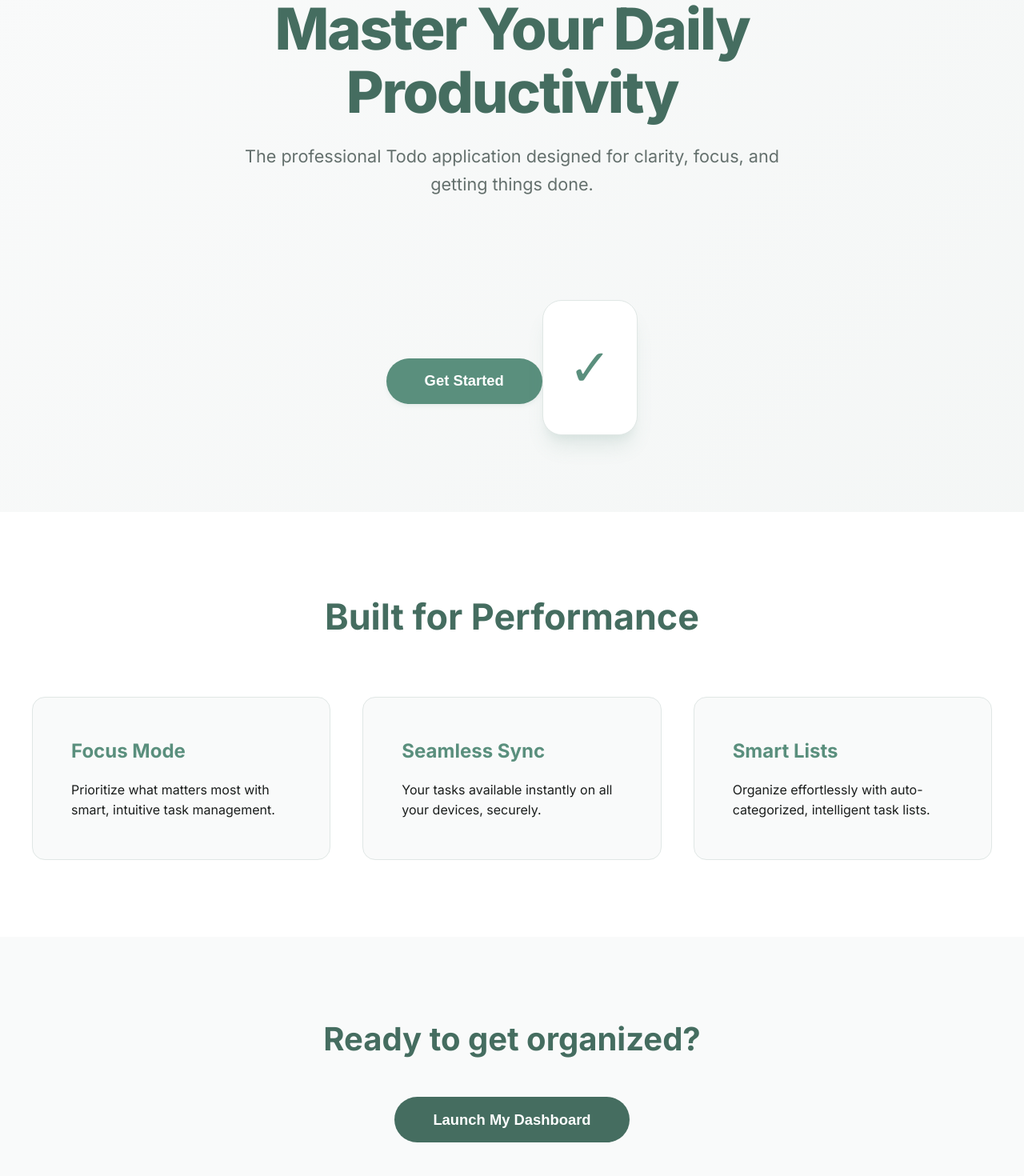
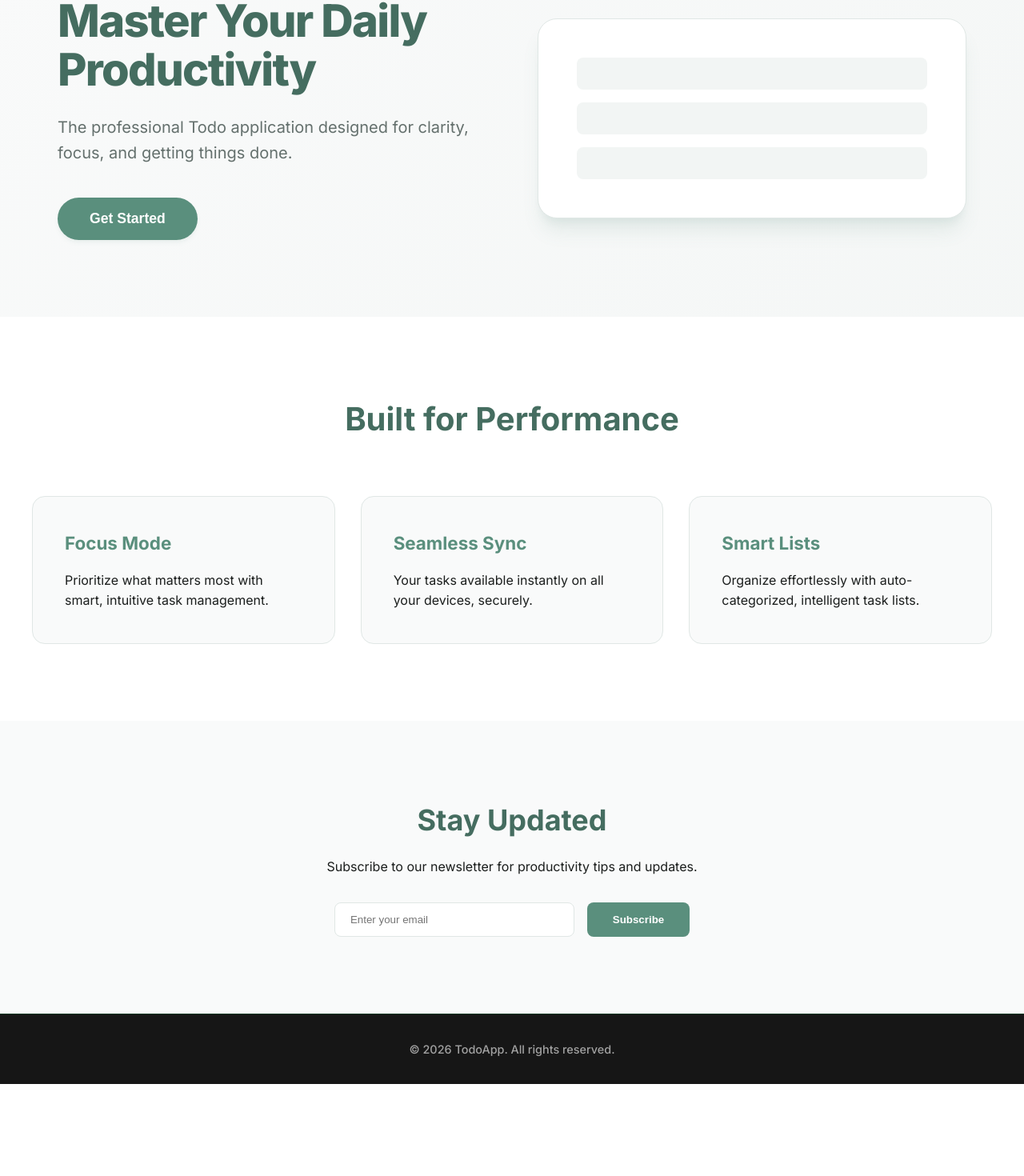
Before and after one commit to AreebaSadiq23/Todo-application, a Next.js app in the folder frontend/: page / in a window 1280 px wide. Shown: the part 178-1648 px from the top of the page at 80% size. After the commit the page ends 1533 px from the top, so only its background shows below. Built offline with nearby package versions, Linux system fonts and the light colour scheme; no server answers.

Commit message:
feat: restructure home page with hero visual, features, and newsletter

```diff
--- a/frontend/app/home.css
+++ b/frontend/app/home.css
@@ -9,14 +9,20 @@
 }
 
 .hero-section {
-  max-width: 1000px;
+  max-width: 1200px;
   margin: 0 auto;
   padding: 6rem 2rem;
-  text-align: center;
+}
+
+.hero-content {
+  display: grid;
+  grid-template-columns: 1fr 1fr;
+  gap: 4rem;
+  align-items: center;
 }
 
 .hero-title {
-  font-size: 4.5rem;
+  font-size: 3.5rem;
   font-weight: 800;
   margin-bottom: 1.5rem;
   color: var(--primary-dark);
@@ -25,22 +31,19 @@
 }
 
 .hero-subtitle {
-  font-size: 1.35rem;
+  font-size: 1.25rem;
   color: var(--gray-600);
-  margin-bottom: 3rem;
-  max-width: 700px;
-  margin-left: auto;
-  margin-right: auto;
+  margin-bottom: 2.5rem;
   line-height: 1.6;
 }
 
 .button-get-started {
-  padding: 1.1rem 3rem;
+  padding: 1rem 2.5rem;
   background: var(--primary);
   color: white;
   border: none;
   border-radius: var(--radius-full);
-  font-size: 1.15rem;
+  font-size: 1.1rem;
   font-weight: 600;
   cursor: pointer;
   transition: all var(--transition-base);
@@ -53,19 +56,25 @@
   box-shadow: var(--shadow-lg);
 }
 
-.hero-visual {
-  margin-top: 5rem;
-  padding: 2rem;
+.workflow-animation {
   background: white;
+  padding: 3rem;
   border-radius: var(--radius-2xl);
   border: 1px solid var(--gray-200);
   box-shadow: var(--shadow-xl);
-  display: inline-block;
 }
 
-.visual-placeholder {
-  font-size: 4rem;
-  color: var(--primary);
+.animation-box {
+  display: flex;
+  flex-direction: column;
+  gap: 1rem;
+}
+
+.task-item {
+  height: 40px;
+  background: var(--gray-100);
+  border-radius: var(--radius-md);
+  width: 100%;
 }
 
 .features-section {
@@ -74,7 +83,7 @@
 }
 
 .section-title {
-  font-size: 2.8rem;
+  font-size: 2.5rem;
   text-align: center;
   margin-bottom: 4rem;
   color: var(--primary-dark);
@@ -82,14 +91,14 @@
 
 .features-grid {
   display: grid;
-  grid-template-columns: repeat(auto-fit, minmax(320px, 1fr));
-  gap: 2.5rem;
+  grid-template-columns: repeat(auto-fit, minmax(300px, 1fr));
+  gap: 2rem;
   max-width: 1200px;
   margin: 0 auto;
 }
 
 .feature-card {
-  padding: 3rem;
+  padding: 2.5rem;
   background: var(--gray-50);
   border: 1px solid var(--gray-200);
   border-radius: var(--radius-xl);
@@ -103,35 +112,43 @@
 }
 
 .feature-card h3 {
-  font-size: 1.5rem;
+  font-size: 1.4rem;
   margin-bottom: 1rem;
   color: var(--primary);
 }
 
-.cta-section {
+.newsletter-section {
   text-align: center;
   padding: 6rem 2rem;
   background: var(--gray-50);
 }
 
-.cta-section h2 {
-  font-size: 2.5rem;
-  margin-bottom: 2.5rem;
+.newsletter-section h2 {
+  font-size: 2.25rem;
+  margin-bottom: 1rem;
   color: var(--primary-dark);
 }
 
-.button-cta {
-  padding: 1.1rem 3rem;
-  background: var(--primary-dark);
+.newsletter-form {
+  display: flex;
+  justify-content: center;
+  gap: 1rem;
+  margin-top: 2rem;
+}
+
+.newsletter-form input {
+  padding: 0.8rem 1.2rem;
+  border-radius: var(--radius-md);
+  border: 1px solid var(--gray-200);
+  width: 300px;
+}
+
+.newsletter-form button {
+  padding: 0.8rem 2rem;
+  background: var(--primary);
   color: white;
   border: none;
-  border-radius: var(--radius-full);
-  font-size: 1.15rem;
+  border-radius: var(--radius-md);
   font-weight: 600;
   cursor: pointer;
-  transition: all var(--transition-base);
 }
-
-.button-cta:hover {
-  background: var(--primary);
-}
--- a/frontend/app/page.tsx
+++ b/frontend/app/page.tsx
@@ -20,6 +20,8 @@ const Home = () => {
   return (
     <div className="home-page">
       <section className="hero-section">
+        <div className="hero-content">
+          <div className="hero-text">
             <h1 className="hero-title">Master Your Daily Productivity</h1>
             <p className="hero-subtitle">
               The professional Todo application designed for clarity, focus, and getting things done.
@@ -27,9 +29,17 @@ const Home = () => {
             <button className="button-get-started" onClick={handleGetStarted}>
               Get Started
             </button>
+          </div>
           <div className="hero-visual">
-          {/* Subtle productivity visual placeholder */}
-          <div className="visual-placeholder">✓</div>
+            <div className="workflow-animation">
+              {/* Animated Todo workflow visual */}
+              <div className="animation-box">
+                <div className="task-item"></div>
+                <div className="task-item"></div>
+                <div className="task-item"></div>
+              </div>
+            </div>
+          </div>
         </div>
       </section>
 
@@ -51,11 +61,13 @@ const Home = () => {
         </div>
       </section>
 
-      <section className="cta-section">
-        <h2>Ready to get organized?</h2>
-        <button className="button-cta" onClick={handleGetStarted}>
-          Launch My Dashboard
-        </button>
+      <section className="newsletter-section">
+        <h2>Stay Updated</h2>
+        <p>Subscribe to our newsletter for productivity tips and updates.</p>
+        <form className="newsletter-form">
+          <input type="email" placeholder="Enter your email" required />
+          <button type="submit">Subscribe</button>
+        </form>
       </section>
     </div>
   );
```
Lines whose indentation alone changed are shown as unchanged.
